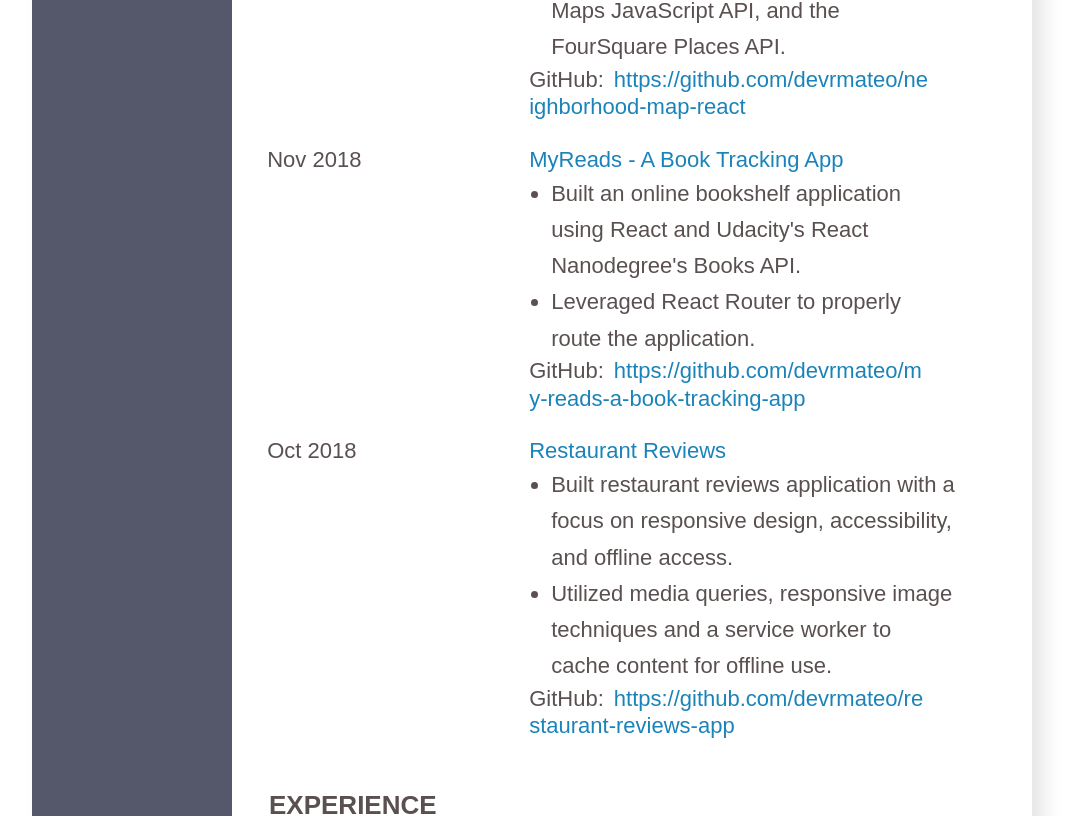
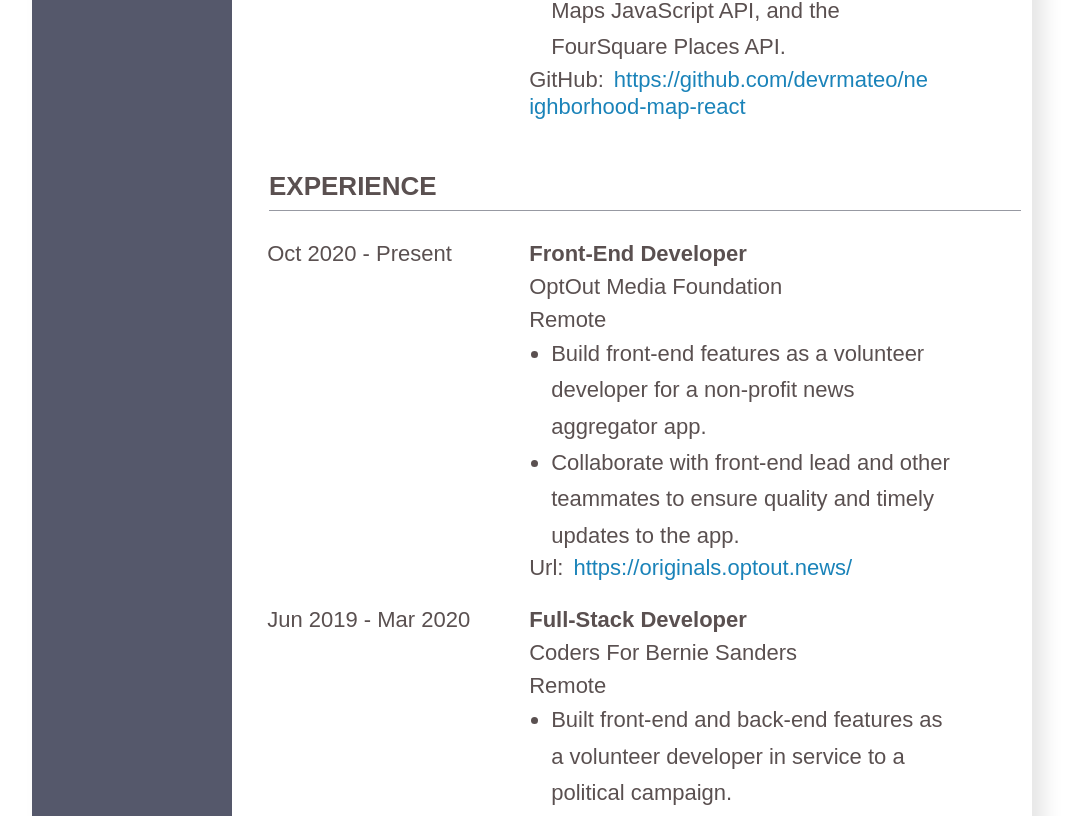
Before and after one commit to devrmateo/personal-website-react, a React (Create React App) app: page /resume in a window 1280 px wide. Shown: the part 1680-2496 px from the top of the page, without its empty margins (108-1183 px from the left). Built offline with nearby package versions, Linux system fonts and the light colour scheme.

Commit message:
Add projects folder, stylistic refinements

```diff
--- a/src/App.css
+++ b/src/App.css
@@ -290,10 +290,9 @@
   color: #34355a;
 }
 
-.social {
-  margin-top: 1em;
+.fab {
+  font-size: 1.3em;
 }
-
 .sr-only {
   position: absolute;
   left: -1000px;
@@ -301,7 +300,7 @@
 
 .copyright {
   flex-basis: 100%;
-  margin: 1.75em 0 1em 0;
+  margin: 0.75em 0 1em 0;
 }
 
 /*--------------------Resume styles--------------------*/
--- a/src/Footer.js
+++ b/src/Footer.js
@@ -20,7 +20,7 @@
           My Story
         </NavLink>
       </nav>
-      <div className="social">
+      <div>
         <a
           className="socialLink"
           href="https://github.com/devrmateo"
--- a/src/MainNav.js
+++ b/src/MainNav.js
@@ -10,7 +10,7 @@
           Resume
         </NavLink>
         <NavLink to="/story" className="mainNavLink">
-          MyStory
+          My Story
         </NavLink>
       </nav>
     </section>
--- a/src/ResumeFile.js
+++ b/src/ResumeFile.js
@@ -157,78 +157,6 @@
                     rel="noreferrer"
                   >
                     https://github.com/devrmateo/neighborhood-map-react
-                  </a>
-                </li>
-              </ul>
-            </div>
-          </section>
-        </section>
-        <section className="resumeSection project">
-          <div className="dates">Nov 2018</div>
-          <section className="projectInfo">
-            <div className="projectTitle">
-              <a
-                className="projectLink"
-                href="projects/myReads/"
-                target="_blank"
-                rel="noreferrer"
-              >
-                MyReads - A Book Tracking App
-              </a>
-            </div>
-            <div className="projectDesc">
-              <ul>
-                <li className="description">
-                  Built an online bookshelf application using React and
-                  Udacity's React Nanodegree's Books API.
-                </li>
-                <li className="description">
-                  Leveraged React Router to properly route the application.
-                </li>
-                <li className="gitHub">
-                  <a
-                    className="url"
-                    href="https://github.com/devrmateo/my-reads-a-book-tracking-app"
-                    target="_blank"
-                    rel="noreferrer"
-                  >
-                    https://github.com/devrmateo/my-reads-a-book-tracking-app
-                  </a>
-                </li>
-              </ul>
-            </div>
-          </section>
-        </section>
-        <section className="resumeSection project">
-          <div className="dates">Oct 2018</div>
-          <section className="projectInfo">
-            <div className="projectTitle">
-              <a
-                className="projectLink"
-                href="projects/restaurantReviews/"
-                target="_blank"
-              >
-                Restaurant Reviews
-              </a>
-            </div>
-            <div className="projectDesc">
-              <ul>
-                <li className="description">
-                  Built restaurant reviews application with a focus on
-                  responsive design, accessibility, and offline access.
-                </li>
-                <li className="description">
-                  Utilized media queries, responsive image techniques and a
-                  service worker to cache content for offline use.
-                </li>
-                <li className="gitHub">
-                  <a
-                    className="url"
-                    href="https://github.com/devrmateo/restaurant-reviews-app"
-                    target="_blank"
-                    rel="noreferrer"
-                  >
-                    https://github.com/devrmateo/restaurant-reviews-app
                   </a>
                 </li>
               </ul>
--- a/src/ScrollArrow.js
+++ b/src/ScrollArrow.js
@@ -2,22 +2,22 @@
 import { FontAwesomeIcon } from "@fortawesome/react-fontawesome";
 import { faAngleUp } from "@fortawesome/free-solid-svg-icons";
 
-const ScrollArrow = () => {
+export default function ScrollArrow() {
   const [showScroll, setShowScroll] = useState(false);
   const [fadeIcon, setFadeIcon] = useState(false);
 
-  const checkScrollTop = () => {
+  function checkScrollTop() {
     console.log("working");
     if (!showScroll && window.pageYOffset > 400) {
       setShowScroll(true);
     } else if (showScroll && window.pageYOffset <= 400) {
       setShowScroll(false);
     }
-  };
+  }
 
-  const scrollTop = () => {
-    window.scrollTo({ top: 0, behavior: "smooth" });
-  };
+  function scrollTop() {
+    window.scroll({ top: 0, left: 0, behavior: "smooth" });
+  }
 
   window.addEventListener("scroll", checkScrollTop);
 
@@ -43,6 +43,4 @@
       </div>
     </>
   );
-};
-
-export default ScrollArrow;
+}
```
